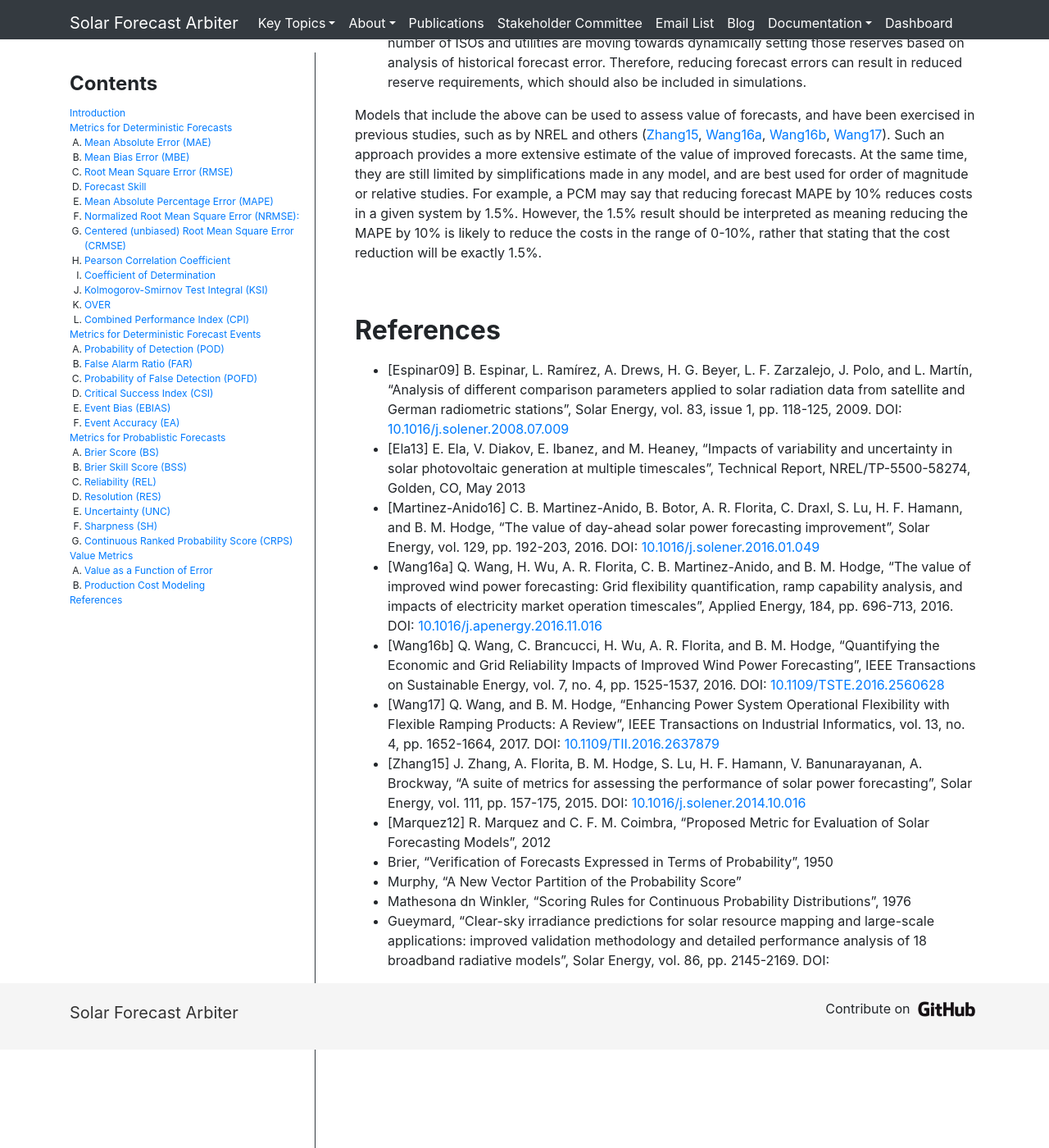
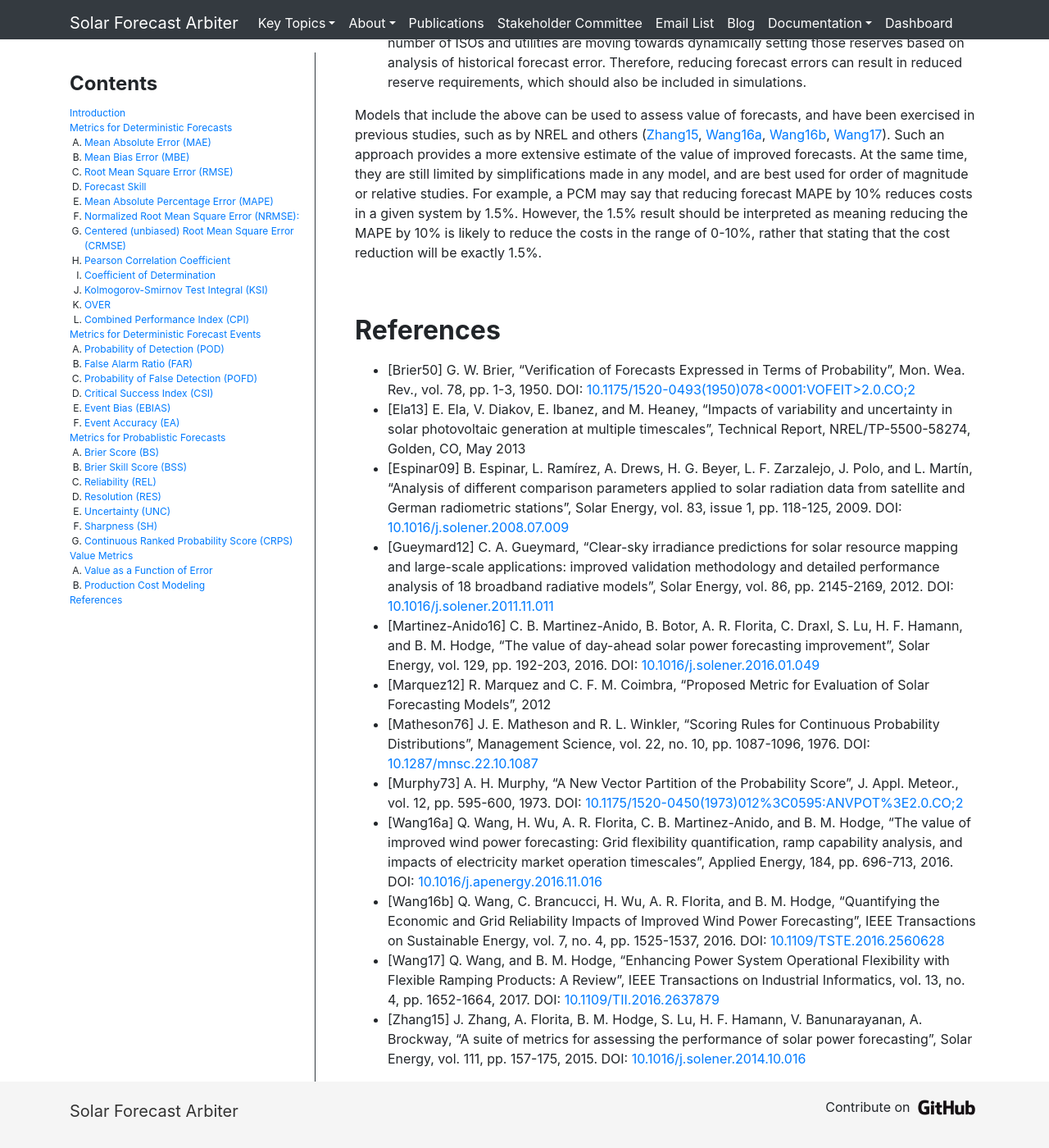
Before and after one commit to SolarArbiter/SolarArbiter.github.io, a Jekyll site: the page built from metrics.md, in a window 1280 px wide and 1400 px high, scrolled down 10778 px. Shown: the whole window at 82% size. Built offline with Jekyll 4.4.1, drawn with Linux system fonts in a browser that asks for light colours; formulas are drawn with MathJax 3; our own code applies the rules of GitHub Pages for plain Markdown files; before the commit the page ends 12058 px from its top, so only the background shows below that.

Commit message:
metrics: add DOI to new refs and re-sort alphabetically

```diff
--- a/metrics.md
+++ b/metrics.md
@@ -353,15 +353,15 @@ Models that include the above can be used to assess value of forecasts, and have
 
 ## References
 {: .anchor}
+- [<a name="brier50">Brier50</a>] G. W. Brier, "Verification of Forecasts Expressed in Terms of Probability", Mon. Wea. Rev., vol. 78, pp. 1-3, 1950. DOI: [10.1175/1520-0493(1950)078<0001:VOFEIT>2.0.CO;2](https://doi.org/10.1175/1520-0493(1950)078%3C0001:VOFEIT%3E2.0.CO;2)
+- [<a name="ref-ela13">Ela13</a>] E. Ela, V. Diakov, E. Ibanez, and M. Heaney, "Impacts of variability and uncertainty in solar photovoltaic generation at multiple timescales", Technical Report, NREL/TP-5500-58274, Golden, CO, May 2013
 - [<a name="ref-espinar09">Espinar09</a>] B. Espinar, L. Ramírez, A. Drews, H. G. Beyer, L. F. Zarzalejo, J. Polo, and L. Martín, "Analysis of different comparison parameters applied to solar radiation data from satellite and German radiometric stations", Solar Energy, vol. 83, issue 1, pp. 118-125, 2009. DOI: [10.1016/j.solener.2008.07.009](https://doi.org/10.1016/j.solener.2008.07.009)
-- [<a name="ref-ela13">Ela13</a>] E. Ela, V. Diakov, E. Ibanez, and M. Heaney, "Impacts of variability and uncertainty in solar photovoltaic generation at multiple timescales", Technical Report, NREL/TP-5500-58274, Golden, CO, May 2013
+- [<a name="ref-gueymard12">Gueymard12</a>] C. A. Gueymard, "Clear-sky irradiance predictions for solar resource mapping and large-scale applications: improved validation methodology and detailed performance analysis of 18 broadband radiative models", Solar Energy, vol. 86, pp. 2145-2169, 2012. DOI: [10.1016/j.solener.2011.11.011](https://doi.org/10.1016/j.solener.2011.11.011)
 - [<a name="ref-martinez-anido16">Martinez-Anido16</a>] C. B. Martinez-Anido, B. Botor, A. R. Florita, C. Draxl, S. Lu, H. F. Hamann, and B. M. Hodge, "The value of day-ahead solar power forecasting improvement", Solar Energy, vol. 129, pp. 192-203, 2016. DOI: [10.1016/j.solener.2016.01.049](https://doi.org/10.1016/j.solener.2016.01.049)
+- [<a name="ref-marquez12">Marquez12</a>] R. Marquez and C. F. M. Coimbra, "Proposed Metric for Evaluation of Solar Forecasting Models", 2012
+- [<a name="matheson76">Matheson76</a>] J. E. Matheson and R. L. Winkler, "Scoring Rules for Continuous Probability Distributions", Management Science, vol. 22, no. 10, pp. 1087-1096, 1976. DOI: [10.1287/mnsc.22.10.1087](https://doi.org/10.1287/mnsc.22.10.1087)
+- [<a name="ref-murphy73">Murphy73</a>] A. H. Murphy, "A New Vector Partition of the Probability Score", J. Appl. Meteor., vol. 12, pp. 595-600, 1973. DOI: [10.1175/1520-0450(1973)012%3C0595:ANVPOT%3E2.0.CO;2](https://doi.org/10.1175/1520-0450(1973)012%3C0595:ANVPOT%3E2.0.CO;2)
 - [<a name="ref-wang16a">Wang16a</a>] Q. Wang, H. Wu, A. R. Florita, C. B. Martinez-Anido, and B. M. Hodge, "The value of improved wind power forecasting: Grid flexibility quantification, ramp capability analysis, and impacts of electricity market operation timescales", Applied Energy, 184, pp. 696-713, 2016. DOI: [10.1016/j.apenergy.2016.11.016](https://doi.org/10.1016/j.apenergy.2016.11.016)
 - [<a name="ref-wang16b">Wang16b</a>] Q. Wang, C. Brancucci, H. Wu, A. R. Florita, and B. M. Hodge, "Quantifying the Economic and Grid Reliability Impacts of Improved Wind Power Forecasting", IEEE Transactions on Sustainable Energy, vol. 7, no. 4, pp. 1525-1537, 2016. DOI: [10.1109/TSTE.2016.2560628](https://doi.org/10.1109/TSTE.2016.2560628)
 - [<a name="ref-wang17">Wang17</a>] Q. Wang, and B. M. Hodge, "Enhancing Power System Operational Flexibility with Flexible Ramping Products: A Review", IEEE Transactions on Industrial Informatics, vol. 13, no. 4, pp. 1652-1664, 2017. DOI: [10.1109/TII.2016.2637879](https://doi.org/10.1109/TII.2016.2637879)
 - [<a name="ref-zhang15">Zhang15</a>] J. Zhang, A. Florita, B. M. Hodge, S. Lu, H. F. Hamann, V. Banunarayanan, A. Brockway,  "A suite of metrics for assessing the performance of solar power forecasting", Solar Energy, vol. 111, pp. 157-175, 2015. DOI: [10.1016/j.solener.2014.10.016](https://doi.org/10.1016/j.solener.2014.10.016)
-- [<a name="ref-marquez12">Marquez12</a>] R. Marquez and C. F. M. Coimbra, "Proposed Metric for Evaluation of Solar Forecasting Models", 2012
-- Brier, "Verification of Forecasts Expressed in Terms of Probability", 1950
-- Murphy, "A New Vector Partition of the Probability Score"
-- Mathesona dn Winkler, "Scoring Rules for Continuous Probability Distributions", 1976
-- Gueymard, "Clear-sky irradiance predictions for solar resource mapping and large-scale applications: improved validation methodology and detailed performance analysis of 18 broadband radiative models", Solar Energy, vol. 86, pp. 2145-2169. DOI:
```
